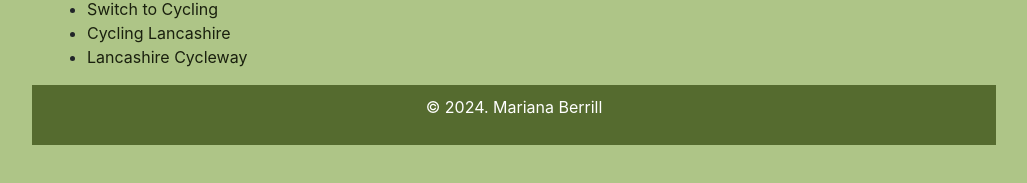
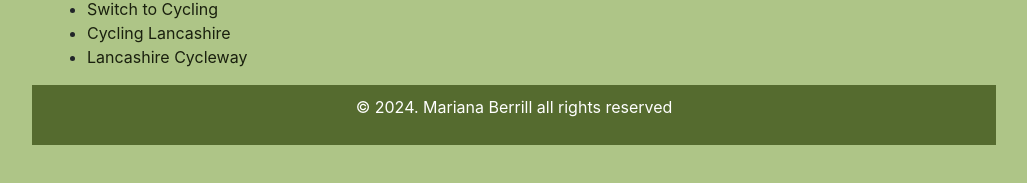
Before and after one commit to marianaab77/spoke, a plain HTML site: page index.html in a window 1280 px wide. Shown: the part 247-430 px from the top of the page, without its empty margins (126-1153 px from the left). Drawn offline with nearby package versions, Linux system fonts and the light colour scheme.

Commit message:
added rights reserved

```diff
--- a/index.html
+++ b/index.html
@@ -39,7 +39,7 @@
         </div>
 
    <footer>
-    <p>&copy; 2024. Mariana Berrill</p>
+    <p>&copy; 2024. Mariana Berrill all rights reserved</p>
    </footer>
 </body>
 </html>
```
